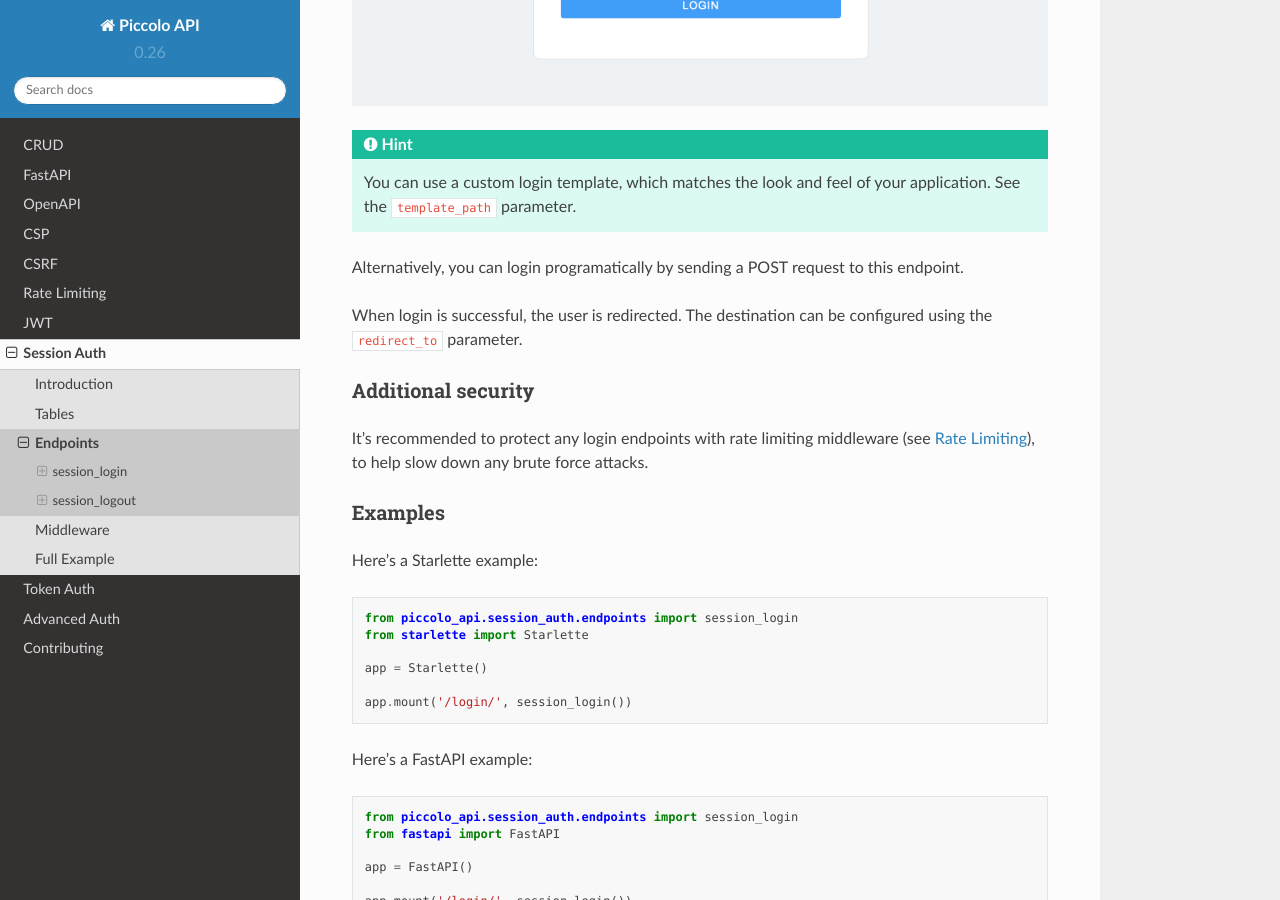
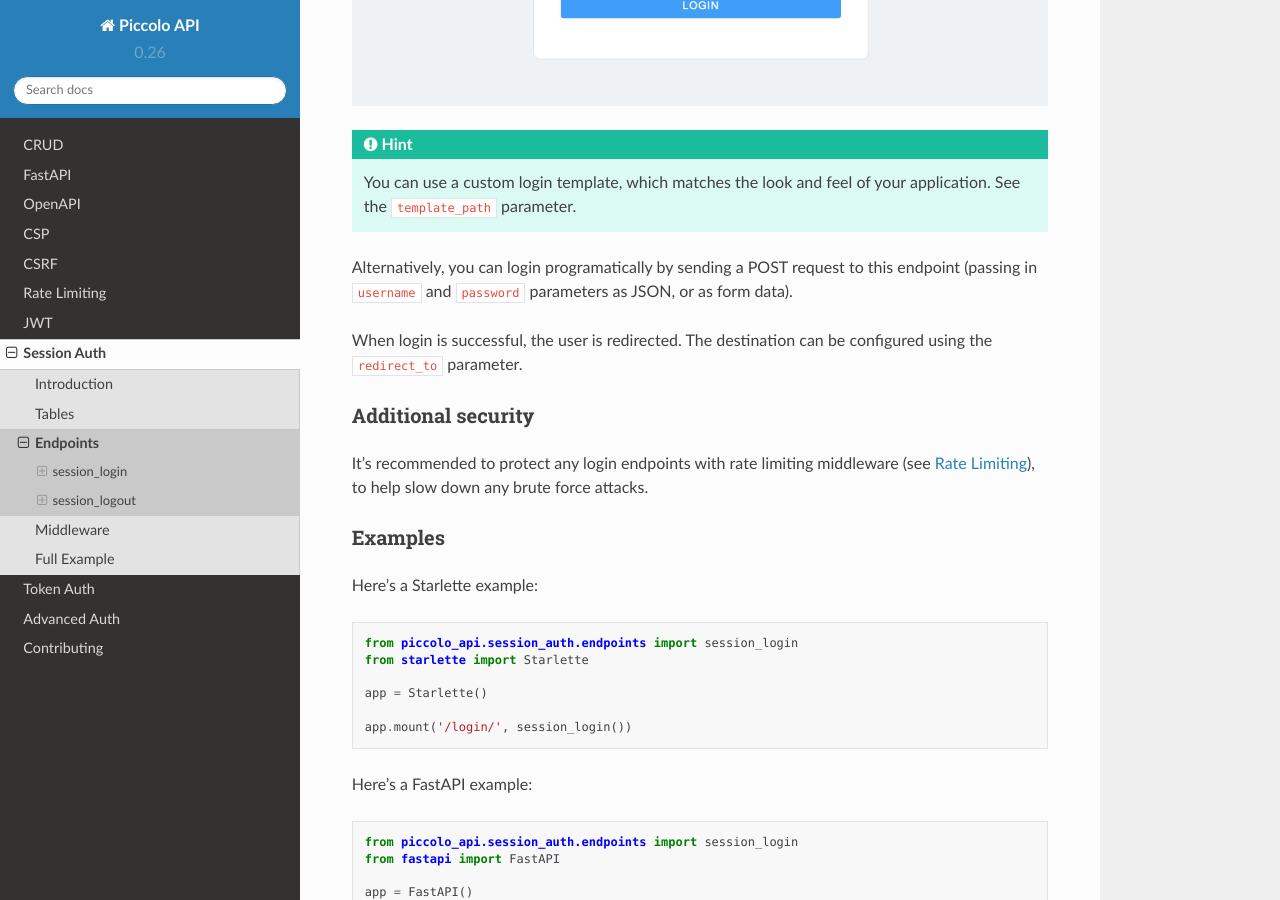
Before and after one commit to piccolo-orm/piccolo_api, a Sphinx documentation site: the page built from docs/source/session_auth/endpoints.rst, in a window 1280 px wide and 900 px high, scrolled down 656 px. Built offline with Sphinx 7.4.7 and the Read the Docs theme 2.0.0, drawn with Linux system fonts in a browser that asks for light colours.

Commit message:
improve session auth docs

```diff
--- a/docs/source/session_auth/endpoints.rst
+++ b/docs/source/session_auth/endpoints.rst
@@ -19,7 +19,8 @@ endpoint, a simple login form is rendered, where a user can manually login.
     your application. See the ``template_path`` parameter.
 
 Alternatively, you can login programatically by sending a POST request to
-this endpoint.
+this endpoint (passing in ``username`` and ``password`` parameters as JSON, or
+as form data).
 
 When login is successful, the user is redirected. The destination can be
 configured using the ``redirect_to`` parameter.
--- a/docs/source/session_auth/tables.rst
+++ b/docs/source/session_auth/tables.rst
@@ -13,6 +13,7 @@ of the ``AppRegistry`` in ``piccolo_conf.py``.
         apps=[
             ...
             "piccolo_api.session_auth.piccolo_app",
+            "piccolo.apps.user.piccolo_app",
             ...
         ]
     )
```
